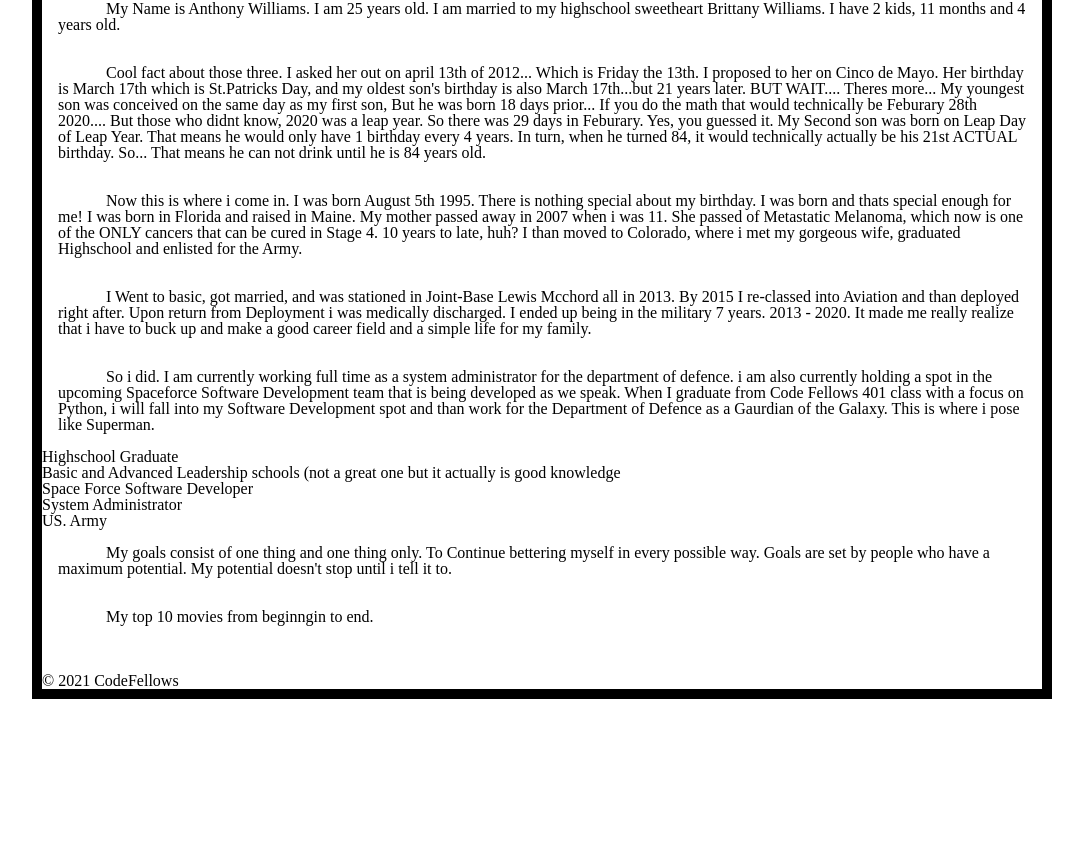
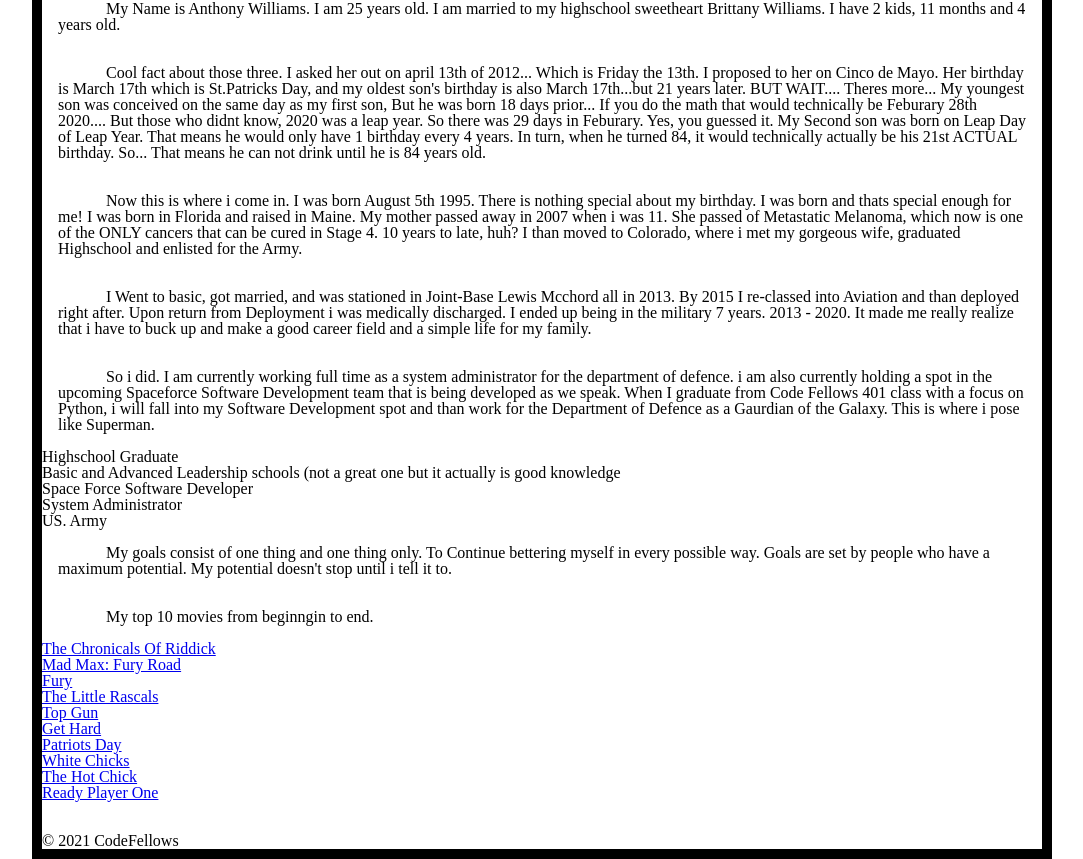
Before and after one commit to Williamsjanthony15/about-me, a plain HTML site: page index.html in a window 1280 px wide. Shown: the part 75-934 px from the top of the page, without its empty margins (98-1181 px from the left). Before the commit the page ends 800 px from the top, so only its background shows below. Drawn offline with Linux system fonts and the light colour scheme.

Commit message:
added HTML 10 top movies.

```diff
--- a/index.html
+++ b/index.html
@@ -78,16 +78,38 @@
       <p>
           My top 10 movies from beginngin to end.
         <ol>
-          <li></li>
-          <li></li>
-          <li></li>
-          <li></li>
-          <li></li>
-          <li></li>
-          <li></li>
-          <li></li>
-          <li></li>
-          <li></li>
+          <li> <a href="https://www.imdb.com/title/tt0296572/?ref_=fn_al_tt_1">
+            The Chronicals Of Riddick</a>
+          </li>
+          <li><a href="https://www.imdb.com/title/tt1392190/?ref_=fn_al_tt_1">
+          Mad Max: Fury Road</a>
+        </li>
+          <li><a href="https://www.imdb.com/title/tt2713180/?ref_=fn_al_tt_1">
+          Fury</a>
+        </li>
+          <li><a href="https://www.imdb.com/title/tt0110366/?ref_=nv_sr_srsg_0">
+            The Little Rascals</a>
+          </li>
+          <li><a href="https://www.imdb.com/title/tt0092099/?ref_=nv_sr_srsg_4">
+            Top Gun</a>
+          </li>
+          <li><a href="https://www.imdb.com/title/tt2561572/?ref_=fn_al_tt_1">
+          Get Hard</a>
+          </li>
+          <li><a href="https://www.imdb.com/title/tt4572514/?ref_=fn_al_tt_1">
+          Patriots Day</a>
+        </li>
+          <li><a href="https://www.imdb.com/title/tt0381707/?ref_=fn_al_tt_1">
+          White Chicks</a>
+        </li>
+          <li><a href="https://www.imdb.com/title/tt0302640/?ref_=fn_al_tt_1">
+          The Hot Chick</a>
+        </li>
+          <li><a href="https://www.imdb.com/title/tt1677720/?ref_=nv_sr_srsg_0">
+          Ready Player One</a>
+        </li>
+
+
         </ol>
       </p>
     </main>
--- a/js/app.js
+++ b/js/app.js
@@ -133,11 +133,3 @@ for (var i = 0; i < 6; i++) {
     break;
   }
 }
-<<<<<<< HEAD
-console.log(score);
-alert(score);
-=======
-}
-
-timeSeven();
->>>>>>> 9352607df8464a676ebc419d9666795e47c9321e
```
